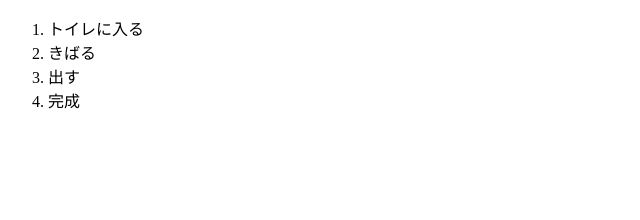
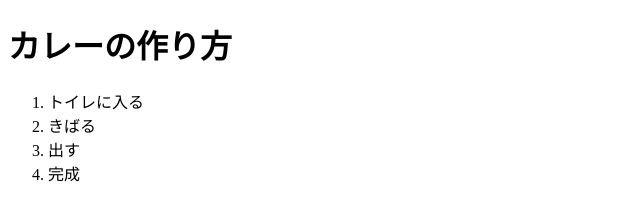
Before and after one commit to santeve/WebSite, a plain HTML site: page hello.html in a window 1280 px wide. Shown: the whole page, without its empty margins (0-640 px from the left). Drawn offline with Linux system fonts and the light colour scheme.

Commit message:
1st commit

```diff
--- a/hello.html
+++ b/hello.html
@@ -7,6 +7,7 @@
   <title>カレーの作り方</title>
 </head>
 <body>
+  <h1>カレーの作り方</h1>
   <ol>
     <li>トイレに入る</li>
     <li>きばる</li>
```
